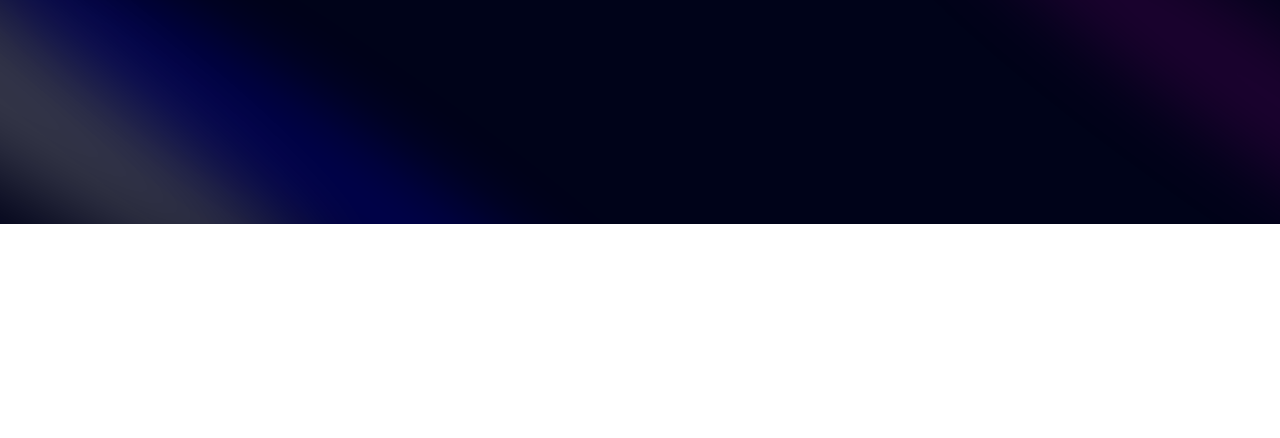
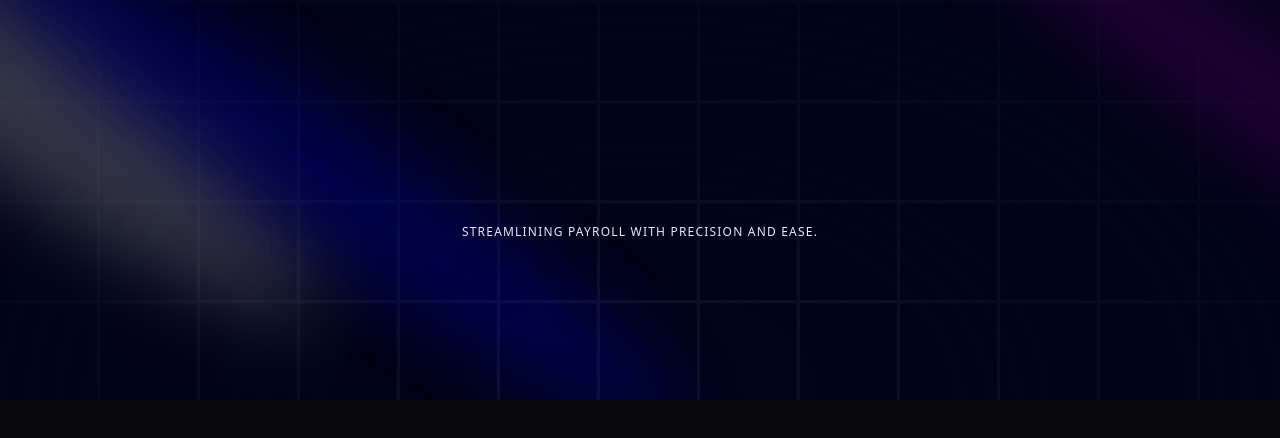
Before and after one commit to ragingrahul/AptosSalary, a Next.js app in the folder frontend/: page / in a window 1280 px wide. Shown: the top 438 px of the page. Built offline with nearby package versions, Linux system fonts and the light colour scheme.

Commit message:
Added Grid

```diff
--- a/frontend/app/layout.tsx
+++ b/frontend/app/layout.tsx
@@ -1,7 +1,8 @@
 import type { Metadata } from "next";
 import localFont from "next/font/local";
-import {Inter} from "next/font/google";
+import { Inter } from "next/font/google";
 import "./globals.css";
+import { ThemeProvider } from "./provider";
 
 const geistSans = localFont({
   src: "./fonts/GeistVF.woff",
@@ -14,7 +15,7 @@ const geistMono = localFont({
   weight: "100 900",
 });
 
-const inter = Inter({ subsets: ["latin"]})
+const inter = Inter({ subsets: ["latin"] })
 export const metadata: Metadata = {
   title: "Compensate",
   description: "Compensate your employees or freelancers",
@@ -30,7 +31,14 @@ export default function RootLayout({
       <body
         className={`${geistSans.variable} ${geistMono.variable} antialiased`}
       >
-        {children}
+        <ThemeProvider
+          attribute="class"
+          defaultTheme="dark"
+          enableSystem
+          disableTransitionOnChange
+        >
+          {children}
+        </ThemeProvider>
       </body>
     </html>
   );
--- /dev/null
+++ b/frontend/app/provider.tsx
@@ -0,0 +1,9 @@
+"use client"
+
+import * as React from "react"
+import { ThemeProvider as NextThemesProvider } from "next-themes"
+import { type ThemeProviderProps } from "next-themes/dist/types"
+
+export function ThemeProvider({ children, ...props }: ThemeProviderProps) {
+  return <NextThemesProvider {...props}>{children}</NextThemesProvider>
+}
--- a/frontend/components/Hero.tsx
+++ b/frontend/components/Hero.tsx
@@ -1,5 +1,6 @@
 import React from 'react'
 import { Spotlight } from './ui/Spotlight'
+import { GridBackgroundDemo } from './ui/Grid'
 
 const Hero = () => {
   return (
@@ -9,6 +10,15 @@ const Hero = () => {
             <Spotlight  className='top-10 left-full h-[80vh] w-[50vw]' fill='purple'/>
             <Spotlight  className='top-28 left-80 h-[80vh] w-[50vw]' fill='blue'/>
         </div>
+        <GridBackgroundDemo />
+        <div className='flex justify-center relative my-20 z-10'>
+            <div className='max-w-[89vw] md:max-w-2xl lg:max-w-[60vw] flex flex-col items-center justify-center'>
+                <h2 className='uppercase tracking-widest text-xs text-center text-blue-100 max-w-100'>
+                    Streamlining payroll with precision and ease.
+                </h2>
+            </div>
+
+        </div>
     </div>
   )
 }
--- /dev/null
+++ b/frontend/components/ui/Grid.tsx
@@ -0,0 +1,11 @@
+import React from "react";
+
+export function GridBackgroundDemo() {
+  return (
+    <div className="h-[50rem] w-full dark:bg-black-100 bg-white  dark:bg-grid-white/[0.05] bg-grid-black/[0.2] absolute top-0 left-0 flex items-center justify-center">
+      {/* Radial gradient for the container to give a faded look */}
+      <div className="absolute pointer-events-none inset-0 flex items-center justify-center dark:bg-black-100 bg-white [mask-image:radial-gradient(ellipse_at_center,transparent_20%,black)]"></div>
+      <p className="text-4xl sm:text-7xl font-bold relative z-20 bg-clip-text text-transparent bg-gradient-to-b from-neutral-200 to-neutral-500 py-8" />
+    </div>
+  );
+}
--- a/frontend/package.json
+++ b/frontend/package.json
@@ -13,6 +13,7 @@
     "framer-motion": "^11.9.0",
     "mini-svg-data-uri": "^1.4.4",
     "next": "14.2.13",
+    "next-themes": "^0.3.0",
     "react": "^18",
     "react-dom": "^18",
     "tailwind-merge": "^2.5.2",
```
Also changed, not shown: 1 other file (tests, documents, lock files or other folders).
